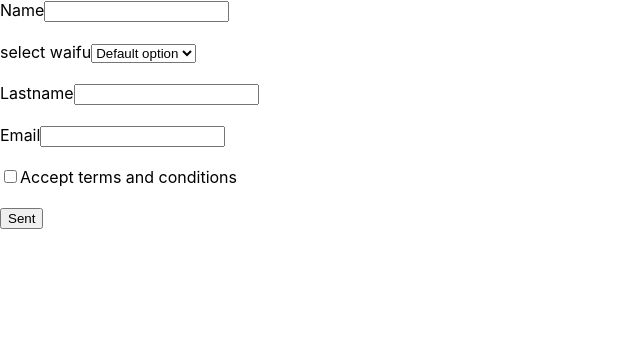
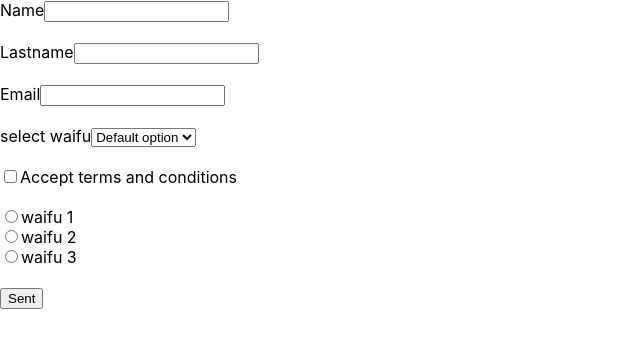
Before and after one commit to 51p50x/formik, a React (Create React App) app: page / in a window 1280 px wide. Shown: the top 348 px of the page, without its empty margins (0-640 px from the left). Built offline with nearby package versions, Linux system fonts and the light colour scheme.

Commit message:
formik-11: created radiobutton custom component with formik

```diff
--- a/src/App.js
+++ b/src/App.js
@@ -2,6 +2,7 @@ import {Formik, Field, Form, ErrorMessage} from 'formik';
 import Checkbox from './Components/Checkbox';
 import TextInput from './Components/TextInput'
 import Select from './Components/Select';
+import Radio from './Components/Radio';
 
 const validate = values => {
   const errors = {};
@@ -18,31 +19,40 @@ const validate = values => {
     errors.lastname = 'Lastname is too short';
   }
 
+  if(!values.radio){
+    errors.radio = 'Required'
+  }
+
   return errors;
 };
 
 function App () {
   return (
     <Formik
-      initialValues={{name: '', lastname: '', email: ''}}
+      initialValues={{name: '', lastname: '', email: '', select:'default', accept:false, radio:''}}
       validate={validate}
       onSubmit={values => console.log (values)}
     >
       <Form>
         <TextInput name = 'name' label = 'Name' />
         <br/>
+        <TextInput name = 'lastname' label = 'Lastname' />
+        <br/>
+        <TextInput name = 'email' label = 'Email' />
+        <br/>
         <Select label='select waifu' name = 'select'>
             <option value='default'>Default option</option>
             <option value='happy waifu'>happy waifu</option>
         </Select>
         <br/>
-        <TextInput name = 'lastname' label = 'Lastname' />
-        <br/>
-        <TextInput name = 'email' label = 'Email' />
-        <br/>
         <Checkbox name='accept'>
             Accept terms and conditions
         </Checkbox>
+        <br/>
+        <Radio name ='radio' label = 'waifu 1' value='waifu1'/>
+        <Radio name ='radio' label = 'waifu 2' value='waifu2'/>
+        <Radio name ='radio' label = 'waifu 3' value='waifu3'/>
+        <ErrorMessage name ='radio' />
         <br/>
         <button type="submit">Sent</button>
       </Form>
--- /dev/null
+++ b/src/Components/Radio.js
@@ -0,0 +1,15 @@
+import { useField } from "formik"
+
+const Radio = ({label, ...props}) =>{
+    const [field] = useField(props)
+    return(
+        <div>
+            <label>
+                <input type='radio' {...field} {...props}/>
+                {label}
+            </label>
+        </div>
+    )
+}
+
+export default Radio
```
